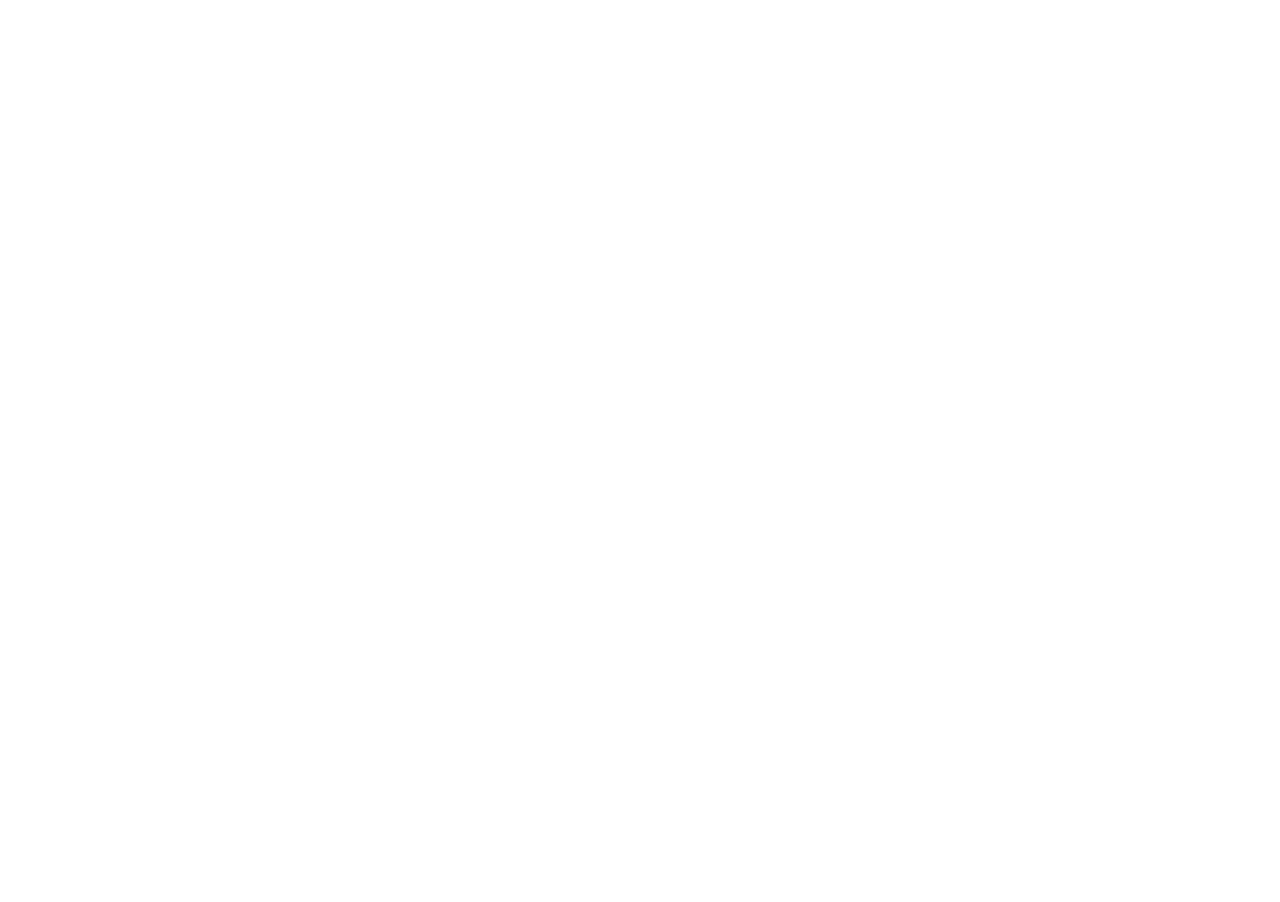
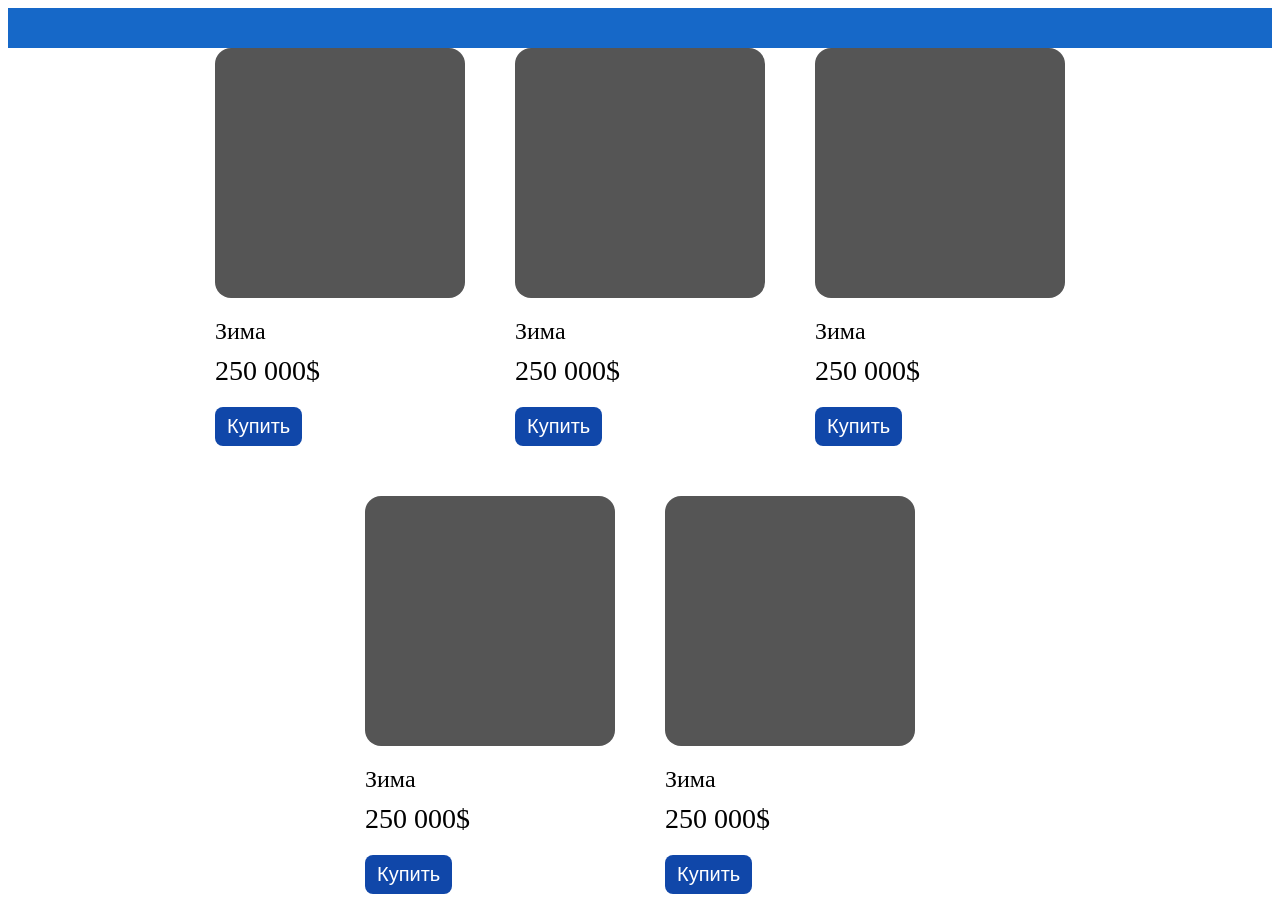
Before and after one commit to Yanarkaev/ArtSpectre, a plain HTML site: page index.html in a window 1280 px wide. Before the commit the page ends 800 px from the top, so only its background shows below. Drawn offline with Linux system fonts and the light colour scheme.

Commit message:
сверстала карточки продуктов

```diff
--- a/index.html
+++ b/index.html
@@ -1,11 +1,13 @@
 <!DOCTYPE html>
 <html lang="en">
+
 <head>
   <meta charset="UTF-8" />
   <meta name="viewport" content="width=device-width, initial-scale=1.0" />
   <link rel="stylesheet" href="./style.css" />
   <title>ArtSpectre</title>
 </head>
+
 <body>
   <header>
     <!-- Шапка -->
@@ -13,6 +15,64 @@
 
   <main>
     <!-- Главная -->
+    <div class="productCardsWrapper">
+
+      <div class="productCard">
+        <div class="productImg">
+
+        </div>
+        <div class="productInfo">
+          <span class="productName">Зима</span>
+          <span class="productPrice">250 000$</span>
+          <button class="buyBtn">Купить</button>
+        </div>
+      </div>
+      <div class="productCard">
+        <div class="productImg">
+
+        </div>
+        <div class="productInfo">
+          <span class="productName">Зима</span>
+          <span class="productPrice">250 000$</span>
+          <button class="buyBtn">Купить</button>
+        </div>
+      </div>
+
+      <div class="productCard">
+        <div class="productImg">
+
+        </div>
+        <div class="productInfo">
+          <span class="productName">Зима</span>
+          <span class="productPrice">250 000$</span>
+          <button class="buyBtn">Купить</button>
+        </div>
+      </div>
+
+      <div class="productCard">
+        <div class="productImg">
+
+        </div>
+        <div class="productInfo">
+          <span class="productName">Зима</span>
+          <span class="productPrice">250 000$</span>
+          <button class="buyBtn">Купить</button>
+        </div>
+      </div>
+
+      <div class="productCard">
+        <div class="productImg">
+
+        </div>
+        <div class="productInfo">
+          <span class="productName">Зима</span>
+          <span class="productPrice">250 000$</span>
+          <button class="buyBtn">Купить</button>
+        </div>
+      </div>
+
+    </div>
+
   </main>
 
   <footer>
@@ -21,4 +81,5 @@
 
   <script src="./script.js"></script>
 </body>
+
 </html>
--- a/style.css
+++ b/style.css
@@ -1 +1,100 @@
-/* КАЭСЭС */
+* {
+    box-sizing: border-box;
+}
+
+header {
+    background: #1668c8;
+    padding: 20px;
+}
+
+.headerInner {
+    display: flex;
+    justify-content: space-between;
+    align-items: center;
+    max-width: 1200px;
+    margin: 0 auto;
+}
+
+.cartIcon {
+    cursor: pointer;
+}
+
+
+.logo {
+    font-size: 32px;
+    color: #fff;
+}
+
+.introblock {
+    display: flex;
+    flex-direction: column;
+    align-items: center;
+}
+
+.introtitle {
+    font-size: 64px;
+    margin: 20px 0;
+}
+
+
+.introsub {
+    font-size: 24px;
+}
+
+.introbtn {
+    font-size: 24px;
+    padding: 20px 60px;
+    background-color: #4577D4;
+    color: white;
+    border: none;
+    border-radius: 6px;
+    margin-top: 150px;
+    cursor: pointer;
+}
+
+.introbtn:hover {
+    background-color: #3862b0;
+}
+
+.productImg {
+    width: 250px;
+    height: 250px;
+    background-color: rgb(85, 85, 85);
+    border-radius: 16px;
+}
+
+.productInfo{
+    display: flex;
+    flex-direction: column;
+    align-items: start;
+}
+
+.productName {
+    margin-top: 20px;
+    font-size: 24px;
+}
+
+.productPrice {
+    font-size: 28px;
+    margin-top: 10px;
+}
+
+.buyBtn {
+    padding: 8px 12px;
+    font-size: 20px;
+    margin-top: 20px;
+    background: #1047A9;
+    color: #fff;
+    border: 0;
+    border-radius: 8px;
+    cursor: pointer;
+}
+
+.productCardsWrapper{
+    max-width: 1100px;
+    flex-wrap: wrap;
+    display: flex;
+    gap: 50px;
+    margin: 0 auto;
+    justify-content: center;
+}
```
Lines whose indentation alone changed are shown as unchanged.
